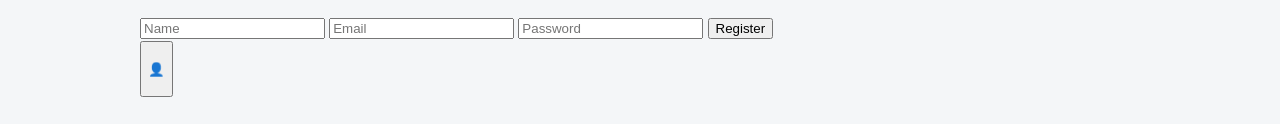
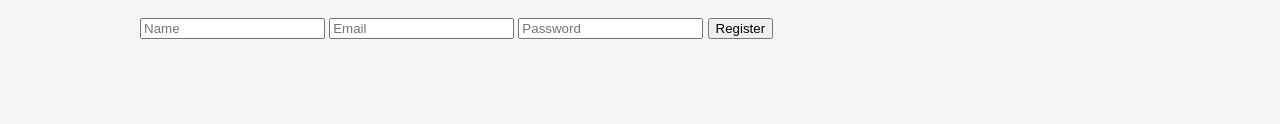
Before and after one commit to mensonsundash/e-commerce, a plain HTML site: page index.html in a window 1280 px wide. Shown: the part 949-1073 px from the top of the page. After the commit the page ends 1020 px from the top, so only its background shows below. Drawn offline with Linux system fonts and the light colour scheme.

Commit message:
new update push

```diff
--- a/index.html
+++ b/index.html
@@ -61,7 +61,7 @@
     <!-- TOGGLE BUTTONS-->
     <button onclick="toggleWishlist()" id="wishlistBtn" ><h4>❤️ <span id="wishCount"></span></h4></button>
     <button onclick="toggleCart()" id="cartBtn"><h4>🛒 <span id="cartCount"></span></h4></button>
-    <button onclick="toggleCart()" id="accountBtn"><h4>👤 </h4></button>
+    <!-- <button onclick="toggleCart()" id="accountBtn"><h4>👤 </h4></button> -->
 
     <!-- CART SIDEBAR-->
     <div id="cartSidebar" class="cart-sidebar hidden">
--- a/script.js
+++ b/script.js
@@ -32,11 +32,6 @@ let users = [];//Initialize empty users
 window.onload = function () {
     // loading products according to filters
     getFilteredProducts();
-
-    // if(wishlist.length === 0){
-    //     wishlistList.innerHTML = "<p>Your wishlist is empty.</p>";
-    //     return;
-    // }
 
     //checking localstorage for cart
     if(localStorage.getItem("cart")){
```
